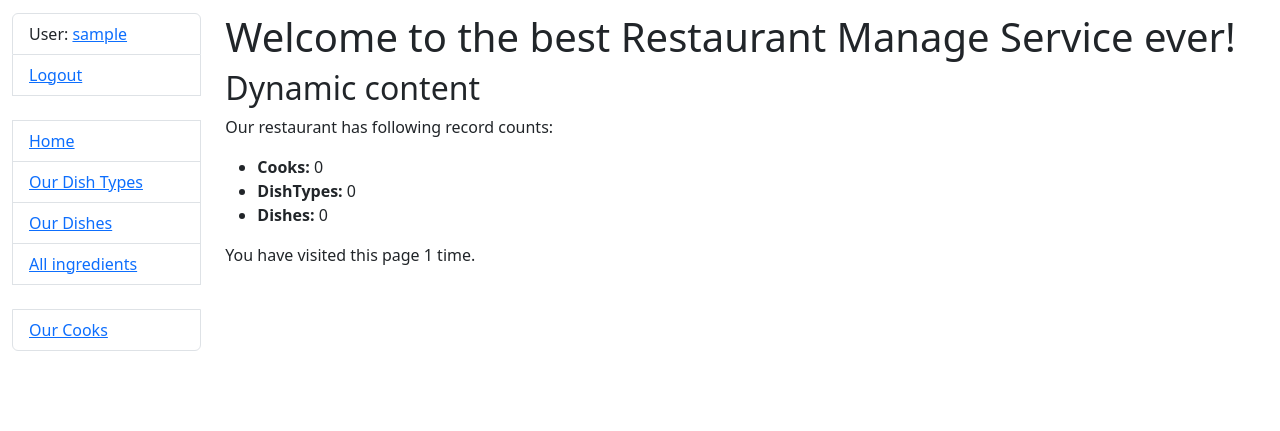
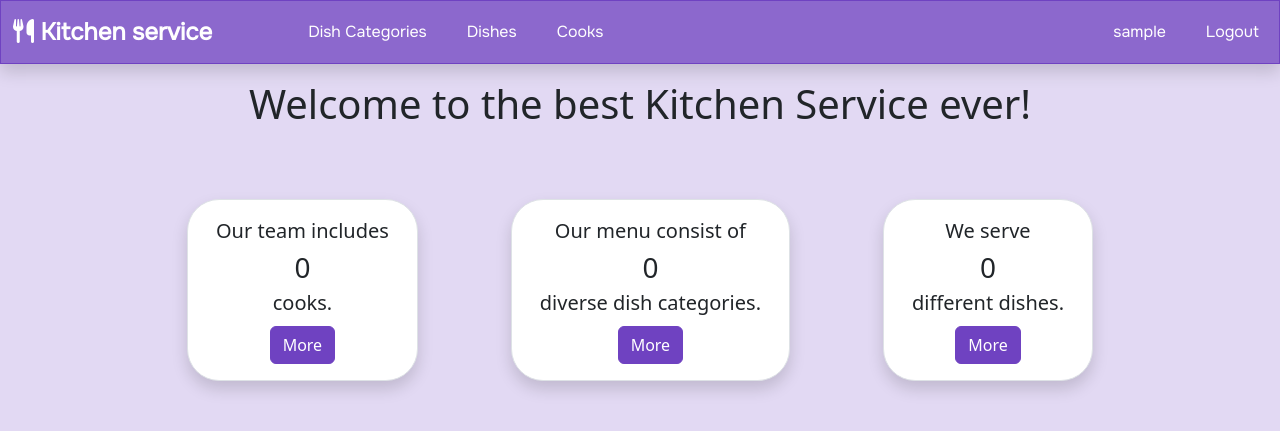
Before and after one commit to KristianYe/restaurant-kitchen, a Django app: page / in a window 1280 px wide. Shown: the top 431 px of the page. Run offline with Django 4.2, Linux system fonts and the light colour scheme; the visitor is signed in with stand-in values (Sample User, id 1); data that the repository does not hold is empty.

Commit message:
customized home page

```diff
--- a/static/css/styles.css
+++ b/static/css/styles.css
@@ -1,16 +1,13 @@
-body{
-    margin-top: 1%;
-}
-
 :root {
     --ky-btn-color-purple: #6f42c1;
     --ky-btn-color-purple-darker: #59359a;
     --ky-btn-color-purple-darkest: #432874;
 
     --ky-light-grey: #7a7a7a;
+    --ky-light-purple: #e2d9f3;
 }
 
-.btn-login {
+.btn-purple {
     --bs-btn-color: #fff;
     --bs-btn-bg: var(--ky-btn-color-purple);
     --bs-btn-border-color: var(--ky-btn-color-purple);
@@ -34,3 +31,35 @@ body{
     top: 15%;
     left: 48.5%;
 }
+
+.bg-purple {
+    background-color: #8c68cd;
+}
+
+.bg-light-purple {
+    background-color: var(--ky-light-purple);
+}
+
+.nav-border {
+    border: 1px solid var(--ky-btn-color-purple);
+}
+
+.nav-item-custom {
+    color: #fff;
+    font-family: 'Onest', sans-serif;
+}
+
+.nav-item-custom:hover {
+    color: #fff;
+    font-family: 'Onest', sans-serif;
+}
+
+p {
+    margin: 0;
+    font-size: 20px;
+    font-weight: 500;
+}
+
+.custom-cont {
+    margin-top: 5%;
+}
--- a/templates/base.html
+++ b/templates/base.html
@@ -5,23 +5,25 @@
   {% block title %}<title>Restaurant management</title>{% endblock %}
   <meta charset="utf-8">
   <meta name="viewport" content="width=device-width, initial-scale=1">
+  <link rel="preconnect" href="https://fonts.googleapis.com">
+  <link rel="preconnect" href="https://fonts.gstatic.com" crossorigin>
+  <link href="https://fonts.googleapis.com/css2?family=Onest&display=swap" rel="stylesheet">
   <link href="https://cdn.jsdelivr.net/npm/bootstrap@5.3.2/dist/css/bootstrap.min.css"
         rel="stylesheet"
         integrity="sha384-T3c6CoIi6uLrA9TneNEoa7RxnatzjcDSCmG1MXxSR1GAsXEV/Dwwykc2MPK8M2HN"
         crossorigin="anonymous">
+  <link rel="stylesheet" href="https://cdnjs.cloudflare.com/ajax/libs/font-awesome/6.4.2/css/all.min.css"/>
   {% load static %}
   <link rel="stylesheet" href="{% static 'css/styles.css' %}">
 </head>
 
-<body>
+<body class="bg-light-purple">
 <div class="container-fluid">
   <div class="row">
-    <div class="col-sm-2">
-      {% block sidebar %}
-      	{% include "includes/sidebar.html" %}
+    {% block navbar %}
+      {% include "includes/navbar.html" %}
     {% endblock %}
-    </div>
-    <div class="col-sm-10">
+    <div></div>
     {% block content %}{% endblock %}
 
     {% block pagination %}
@@ -29,7 +31,6 @@
     {% endblock %}
   </div>
 </div>
-</div>
 </body>
 
 </html>
--- /dev/null
+++ b/templates/includes/navbar.html
@@ -0,0 +1,31 @@
+<nav class="navbar navbar-expand-lg navbar-light bg-purple nav-border shadow">
+  <div class="container-fluid">
+    <a class="navbar-brand" style="color: white;
+    font-family: 'Onest', sans-serif; font-size: 150%; font-weight: bold"
+       href="{% url 'kitchen:index' %}">
+      <i class="fa fa-cutlery" aria-hidden="true"></i>
+      Kitchen service
+    </a>
+    <div class="collapse navbar-collapse" id="navbarNav">
+      <ul class="navbar-nav ms-5">
+        <li>
+          <a class="nav-link btn btn-purple ms-4 nav-item-custom" href="{% url 'kitchen:dish-type-list' %}">Dish Categories</a>
+        </li>
+        <li>
+          <a class="nav-link btn btn-purple ms-4 nav-item-custom" href="{% url 'kitchen:dish-list' %}">Dishes</a>
+        </li>
+        <li>
+          <a class="nav-link btn btn-purple ms-4 nav-item-custom" href="{% url 'kitchen:cook-list' %}">Cooks</a>
+        </li>
+      </ul>
+      <ul class="navbar-nav ms-auto">
+        <li>
+           <a class="nav-link btn btn-purple me-4 nav-item-custom" href="{{ user.get_absolute_url }}">{{ user.get_username }}</a>
+        </li>
+        <li>
+          <a class="nav-link btn btn-purple nav-item-custom" href="{% url 'logout'%}?next={{request.path}}">Logout</a>
+        </li>
+      </ul>
+    </div>
+  </div>
+</nav>
--- a/templates/includes/search_form.html
+++ b/templates/includes/search_form.html
@@ -4,7 +4,7 @@
     <div class="col-2">
       {{ search_form|crispy }}
     </div>
-    <div class="col-1">
+    <div class="col">
       <input class="btn btn-primary" type="submit" value="🔍">
     </div>
   </div>
--- a/templates/kitchen/index.html
+++ b/templates/kitchen/index.html
@@ -1,17 +1,36 @@
 {% extends "base.html" %}
 
 {% block content %}
-    <h1>Welcome to the best Restaurant Manage Service ever!</h1>
-    <h2>Dynamic content</h2>
-    <p>Our restaurant has following record counts:</p>
-    <ul>
-        <li><strong>Cooks:</strong> {{ num_cooks }}</li>
-        <li><strong>DishTypes:</strong> {{ num_dish_types }}</li>
-        <li><strong>Dishes:</strong> {{ num_dishes }}</li>
-    </ul>
-
-    <p>You have visited this page
-        {{ num_visits }} time{{ num_visits|pluralize }}.
-    </p>
+  <div class="container d-flex flex-column text-center">
+    <div class="mt-3 text-center">
+      <h1>Welcome to the best Kitchen Service ever!</h1>
+    </div>
+    <div class="container d-flex justify-content-sm-evenly custom-cont">
+      <div class="row border rounded-5 p-3 bg-white shadow box-area">
+        <div class="text-center">
+          <p>Our team includes</p>
+          <p style="font-size: 28px">{{ num_cooks }}</p>
+          <p>cooks.</p>
+          <a class="btn btn-purple mt-2" href="{% url 'kitchen:cook-list' %}">More</a>
+        </div>
+      </div>
+      <div class="row border rounded-5 p-3 bg-white shadow box-area">
+        <div class="text-center">
+          <p>Our menu consist of</p>
+          <p style="font-size: 28px">{{ num_dish_types }}</p>
+          <p>diverse dish categories.</p>
+          <a class="btn btn-purple mt-2" href="{% url 'kitchen:dish-type-list' %}">More</a>
+        </div>
+      </div>
+      <div class="row border rounded-5 p-3 bg-white shadow box-area">
+        <div class="text-center">
+          <p>We serve</p>
+          <p style="font-size: 28px">{{ num_dishes }}</p>
+          <p>different dishes.</p>
+          <a class="btn btn-purple mt-2" href="{% url 'kitchen:dish-list' %}">More</a>
+        </div>
+      </div>
+    </div>
+  </div>
 
 {% endblock %}
--- a/templates/registration/login.html
+++ b/templates/registration/login.html
@@ -39,7 +39,7 @@
           {% csrf_token %}
           {{ form|crispy }}
 
-          <input type="submit" value="Login" class="btn btn-login" />
+          <input type="submit" value="Login" class="btn btn-purple" />
           <input type="hidden" name="next" value="{{ next }}" />
         </form>
       </div>
```
Lines whose indentation alone changed are shown as unchanged.
